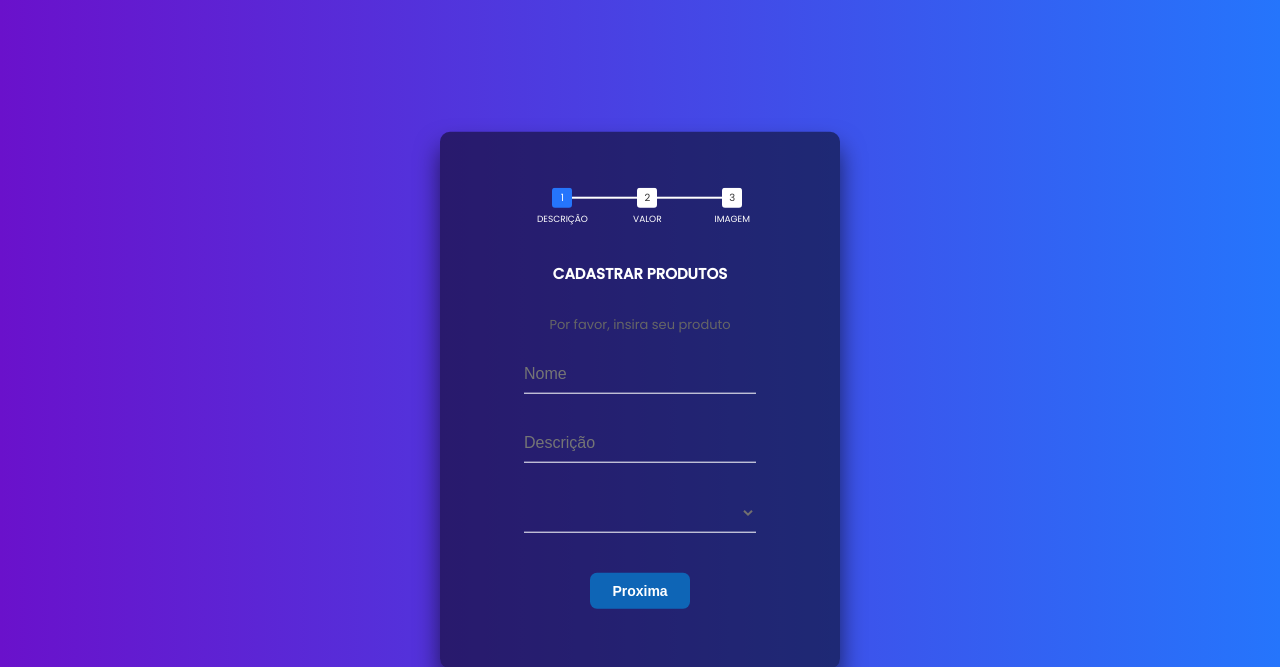
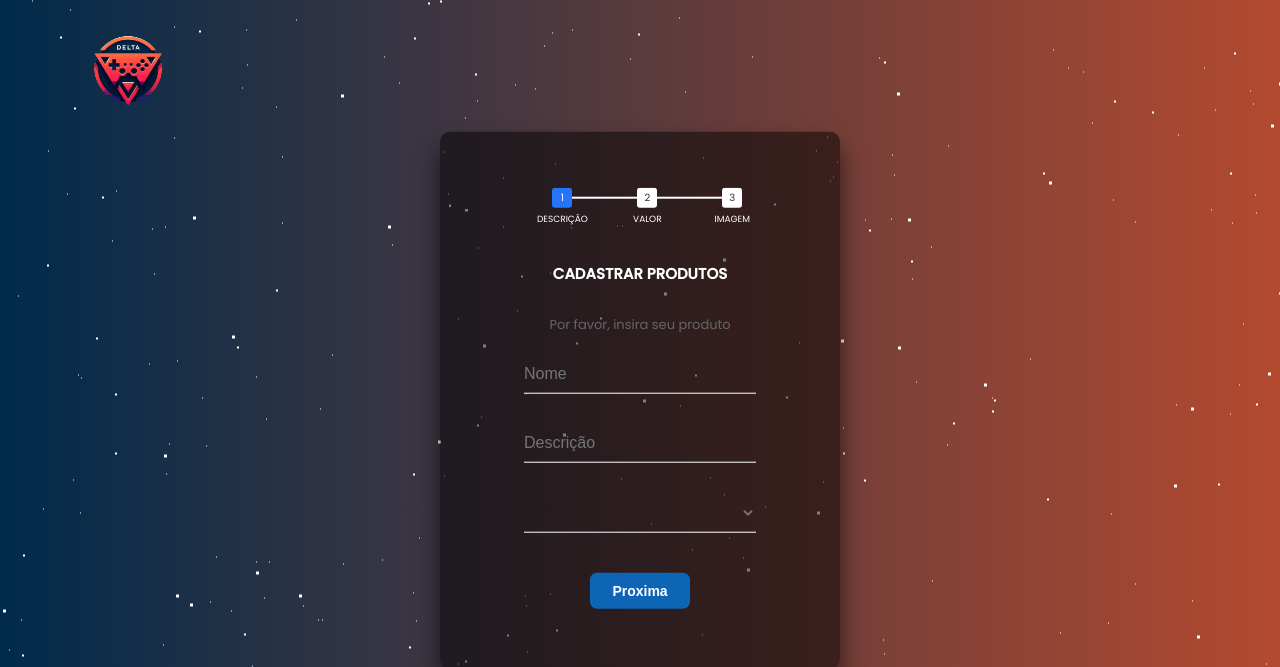
Before and after one commit to Barreto0620/P.I, a PHP site: page /cadastro/teste.php in a window 1280 px wide. Shown: the top 667 px of the page. Run offline with PHP 8.4, Linux system fonts and the light colour scheme; the visitor is signed in with stand-in values (Sample User, id 1); data that the repository does not hold is empty; some libraries are stand-ins or nearby versions.

Commit message:
Integração da logo e background no cadastro de produtos !

```diff
--- a/cadastro/css/teste_.css
+++ b/cadastro/css/teste_.css
@@ -4,11 +4,19 @@ html {
   height: 100%;
 }
 
+.logo {
+	margin-left: 5%;
+  width: 10%;
+  height: 10%;
+  position: relative;
+}
+
+
 body {
   margin: 0;
   padding: 0;
   font-family: 'Poppins', sans-serif;
-  background-image: linear-gradient(to right, #6a11cb 0%, #2575fc 100%);
+  background-image: linear-gradient(to right, #002b4b 0%, #b34a2f 100%);
   overflow: hidden;
 }
 
--- a/cadastro/login.php
+++ b/cadastro/login.php
@@ -37,7 +37,7 @@ if ($_SERVER['REQUEST_METHOD'] == 'POST') { // retorna o metod usado para acessa
   <link rel="stylesheet" href="https://cdnjs.cloudflare.com/ajax/libs/twitter-bootstrap/4.5.0/css/bootstrap.min.css">
   <link rel="icon" type="image/png" sizes="32x32" href="../img/logo_1.png">
   <link rel="stylesheet" href="css/style.css">
-  <link rel="stylesheet" href="css/stars.css">
+  <link rel="stylesheet" href="css/stars_2.css">
   <title>Login | Games Space </title>
 </head>
 
--- a/cadastro/painel_admin.php
+++ b/cadastro/painel_admin.php
@@ -52,7 +52,7 @@ if (!isset($_SESSION['admin_logado'])) {
             </button>
             <button class='card card3' tabindex="-1">
                 <h2>
-                    <a href="cadastrar_produto.php">Cadastrar Produto</a>
+                    <a href="teste.php">Cadastrar Produto</a>
                 </h2>
             </button>
             <button class='card card4' tabindex="-1">
--- a/cadastro/teste.php
+++ b/cadastro/teste.php
@@ -93,6 +93,14 @@ if($_SERVER['REQUEST_METHOD'] == 'POST'){   //$_SERVER['REQUEST_METHOD'] retorna
 	<title>Cadastro de Produtos</title>
 </head>
 <body>
+<div class="block">
+		</div>
+		<div id="stars"></div>
+		<div id="stars2"></div>
+		<div id="stars3"></div>
+	<header>
+		<a href="painel_admin.php"><img class="logo" src="./img/logo_1.png" alt="Foto da loja de Games"></a>
+	</header>
 
 	<script>
 		//irá adicionar um novo campo de imagem URL
```
